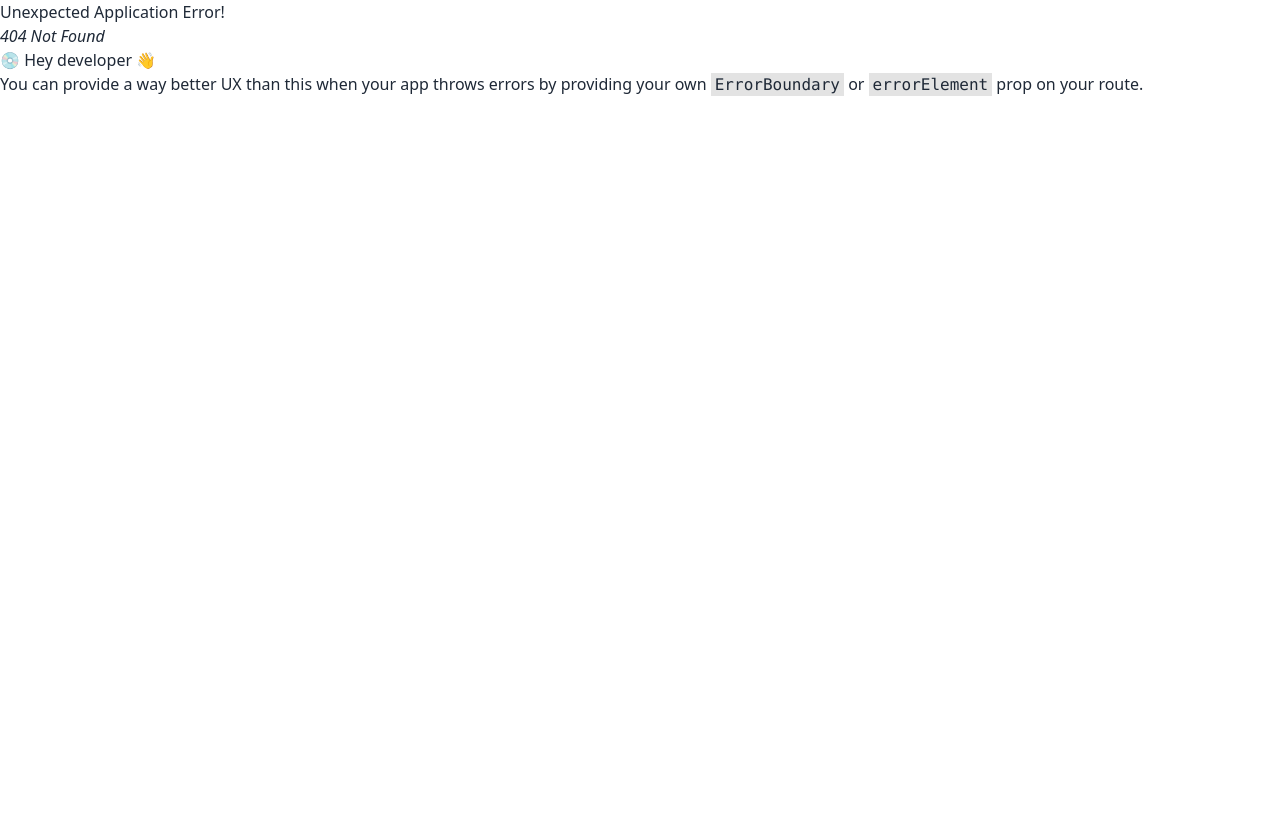
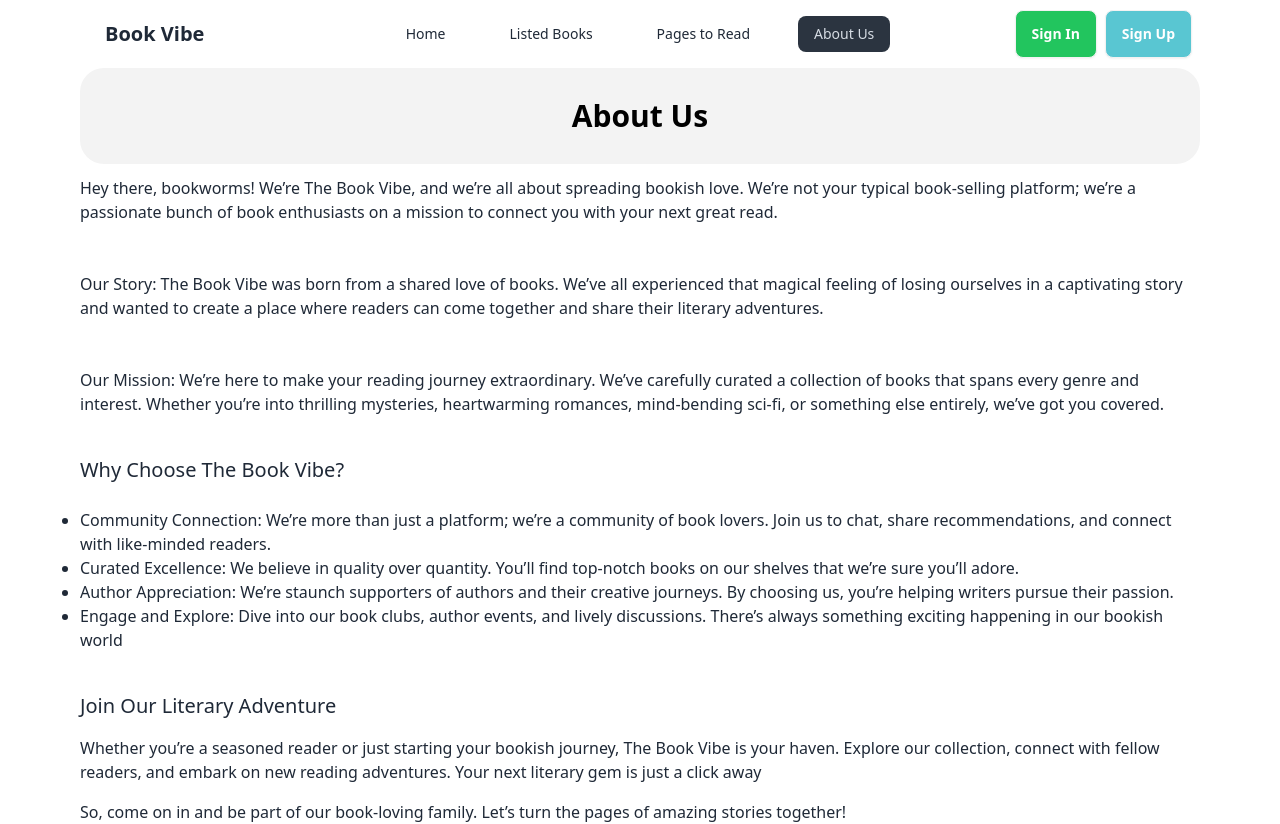
Before and after one commit to Tawsif05/Book-Vibe, a React (Vite) app: page /aboutus in a window 1280 px wide. Before the commit this address had no page. Before the commit the page ends 800 px from the top, so only its background shows below. Built offline with nearby package versions, Linux system fonts and the light colour scheme.

Commit message:
About us section add

```diff
--- a/src/components/AboutUs/AboutUs.jsx
+++ b/src/components/AboutUs/AboutUs.jsx
@@ -3,7 +3,31 @@
 const AboutUs = () => {
     return (
         <div>
+            <h1 className="h-24 bg-[#1313130D] text-black text-3xl font-bold rounded-3xl flex items-center justify-center">About Us</h1>
+            <div className="mt-3">
+                <p>Hey there, bookworms! We’re The Book Vibe, and we’re all about spreading bookish love. We’re not your typical book-selling platform; we’re a passionate bunch of book enthusiasts on a mission to connect you with your next great read.</p><br /><br />
+                <p>
+                    Our Story: The Book Vibe was born from a shared love of books. We’ve all experienced that magical feeling of losing ourselves in a captivating story and wanted to create a place where readers can come together and share their literary adventures.
+                </p><br /><br />
+                <p>
+                    Our Mission: We’re here to make your reading journey extraordinary. We’ve carefully curated a collection of books that spans every genre and interest. Whether you’re into thrilling mysteries, heartwarming romances, mind-bending sci-fi, or something else entirely, we’ve got you covered.
+                </p>
+            </div>
+            <div className="mt-10">
+                <h1 className="text-xl font-medium">Why Choose The Book Vibe?</h1>
 
+                <ul className="mt-6 list-disc">
+                    <li>Community Connection: We’re more than just a platform; we’re a community of book lovers. Join us to chat, share recommendations, and connect with like-minded readers.</li>
+                    <li>Curated Excellence: We believe in quality over quantity. You’ll find top-notch books on our shelves that we’re sure you’ll adore.</li>
+                    <li>Author Appreciation: We’re staunch supporters of authors and their creative journeys. By choosing us, you’re helping writers pursue their passion.</li>
+                    <li>Engage and Explore: Dive into our book clubs, author events, and lively discussions. There’s always something exciting happening in our bookish world</li>
+                </ul>
+            </div>
+            <div className="mt-10 space-y-4">
+                <h1 className="text-xl font-medium ">Join Our Literary Adventure</h1>
+                <p>Whether you’re a seasoned reader or just starting your bookish journey, The Book Vibe is your haven. Explore our collection, connect with fellow readers, and embark on new reading adventures. Your next literary gem is just a click away</p>
+                <p>So, come on in and be part of our book-loving family. Let’s turn the pages of amazing stories together!</p>
+            </div>
         </div>
     );
 };
--- a/src/main.jsx
+++ b/src/main.jsx
@@ -11,6 +11,7 @@ import BookDetails from './components/BookDetails/BookDetails.jsx';
 import Home from './components/Home/Home.jsx';
 import ListedBooks from './components/ListedBooks/ListedBooks.jsx';
 import PagestoReadGraph from './components/PagestoReadGraph/PagestoReadGraph.jsx';
+import AboutUs from './components/AboutUs/AboutUs.jsx';
 
 
 
@@ -39,6 +40,10 @@ const router = createBrowserRouter([
         path: '/readingpagechart',
         element: <PagestoReadGraph></PagestoReadGraph>,
         loader: ()=> fetch("../books.json")
+      },
+      {
+        path: '/aboutus',
+        element: <AboutUs></AboutUs>
       }
     ]
   },
```
